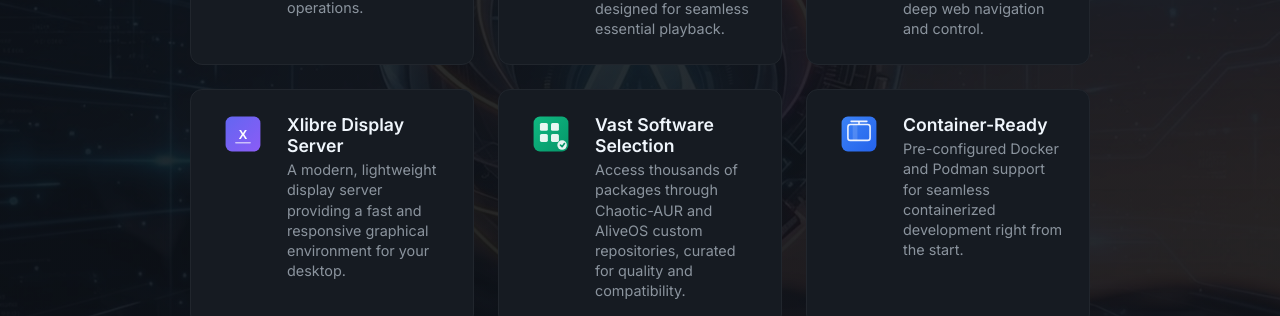
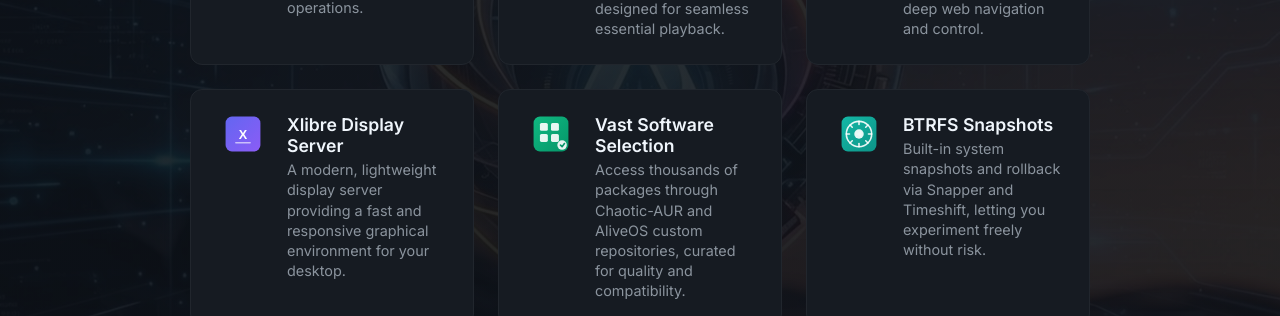
Before and after one commit to Twilight0/aliveos.github.io, a Jekyll site: the page built from index.html, in a window 1280 px wide. Shown: the part 1186-1502 px from the top of the page. Built offline with Jekyll 4.4.1, drawn with Linux system fonts in a browser that asks for light colours.

Commit message:
Replace Container-Ready card with BTRFS Snapshots

```diff
--- a/index.html
+++ b/index.html
@@ -79,10 +79,10 @@
         </div>
 
         <div class="feature-card">
-            <span class="feature-icon"><img src="/assets/icons/container.svg" alt="Container-Ready" loading="lazy"></span>
+            <span class="feature-icon"><img src="/assets/icons/snapshots.svg" alt="BTRFS Snapshots" loading="lazy"></span>
             <div class="feature-details">
-                <div class="feature-title">Container-Ready</div>
-                <div class="feature-desc">Pre-configured Docker and Podman support for seamless containerized development right from the start.</div>
+                <div class="feature-title">BTRFS Snapshots</div>
+                <div class="feature-desc">Built-in system snapshots and rollback via Snapper and Timeshift, letting you experiment freely without risk.</div>
             </div>
         </div>
 
```
Also changed, not shown: assets/icons/container.svg (deleted), assets/icons/snapshots.svg (added).
